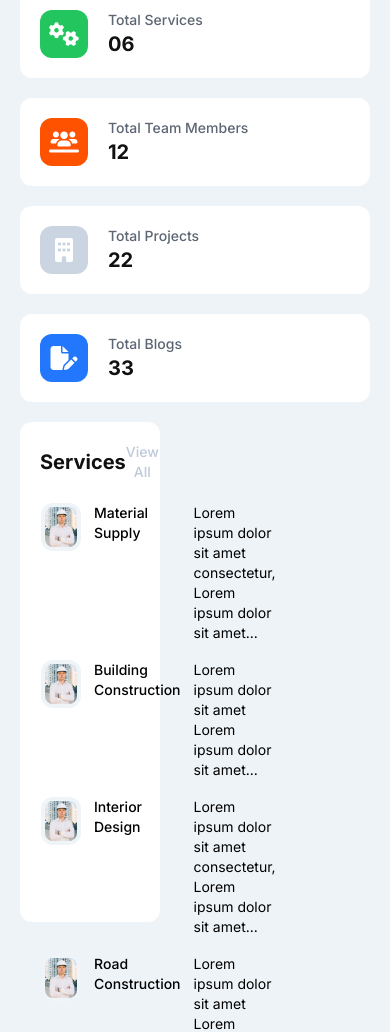
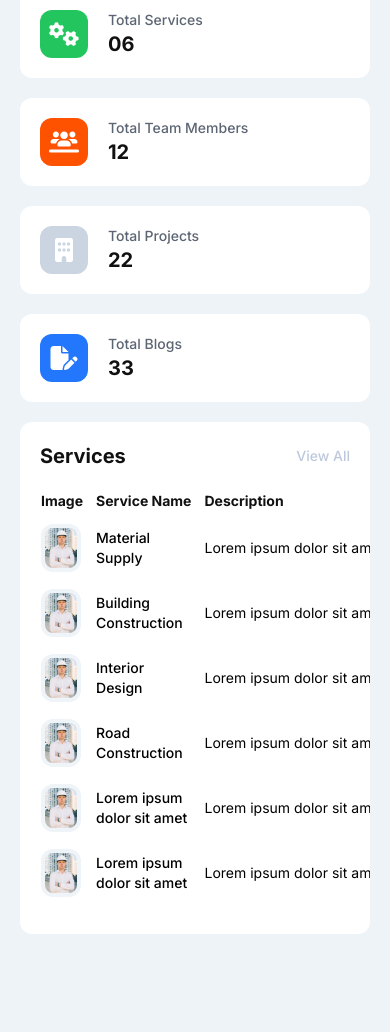
Before and after one commit to Emam-Bokhari/Construction-Portfolio-Dashboard-Template, a website: page src/index.html in a window 390 px wide. Shown: the part 74-1106 px from the top of the page. After the commit the page ends 1048 px from the top, so only its background shows below. Drawn offline with Linux system fonts and the light colour scheme.

Commit message:
fix service section responsive issue

```diff
--- a/src/index.html
+++ b/src/index.html
@@ -508,7 +508,7 @@
 
         <!-- start service table -->
         <div
-          class="p-5 w-2/5 h-[500px]  bg-white rounded-xl"
+          class="p-5 w-full 2xl:w-2/5 h-[512px]  bg-white rounded-xl overflow-auto"
         >
 
         <div class="flex items-center justify-between mb-5" >
@@ -521,7 +521,15 @@
 
           <table>
 
-            <tbody  >
+            <thead>
+              <tr>
+                <td class="text-[#111111] font-[inter] font-[700] text-sm pb-3 align-top whitespace-nowrap" >Image</td>
+                <td class="text-[#111111] font-[inter] font-[700] text-sm pl-3 pb-2 align-top whitespace-nowrap" >Service Name</td>
+                <td class="text-[#111111] font-[inter] font-[700] text-sm pl-3 pb-2 align-top whitespace-nowrap"" >Description</td>
+              </tr>
+            </thead>
+
+            <tbody>
 
               <tr >
                   <td class="pb-4 align-top">
@@ -529,8 +537,8 @@
                       <img class="w-8 h-10 object-cover rounded-lg" src="./assets/profile.jpg" alt="">
                     </div>
                   </td>
-                  <td class="pl-3 pb-4 align-top text-sm font-[inter] font-[500]">Material Supply</td>
-                  <td class="pl-3 pb-4 align-top text-sm font-[inter] font-normal">Lorem ipsum dolor sit amet consectetur, Lorem ipsum dolor sit amet...</td>
+                  <td class="pl-3 pb-4 align-middle text-sm font-[inter] font-[500] ">Material Supply</td>
+                  <td class="pl-3 pb-4 align-middle text-sm font-[inter] font-normal whitespace-nowrap 2xl:whitespace-normal">Lorem ipsum dolor sit amet consectetur, Lorem ipsum dolor sit amet...</td>
               </tr>
 
               <tr >
@@ -539,8 +547,8 @@
                       <img class="w-8 h-10 object-cover rounded-lg" src="./assets/profile.jpg" alt="">
                     </div>
                   </td>
-                  <td class="pl-3 pb-4 align-top text-sm font-[inter] font-[500]">Building Construction</td>
-                  <td class="pl-3 pb-4  align-top text-sm font-[inter] font-normal">Lorem ipsum dolor sit amet Lorem ipsum dolor sit amet...</td>
+                  <td class="pl-3 pb-4 align-middle text-sm font-[inter] font-[500] ">Building Construction</td>
+                  <td class="pl-3 pb-4  align-middle text-sm font-[inter] font-normal whitespace-nowrap 2xl:whitespace-normal">Lorem ipsum dolor sit amet Lorem ipsum dolor sit amet...</td>
               </tr>
 
               <tr >
@@ -549,8 +557,8 @@
                       <img class="w-8 h-10 object-cover rounded-lg" src="./assets/profile.jpg" alt="">
                     </div>
                   </td>
-                  <td class="pl-3  pb-4 align-top text-sm font-[inter] font-[500]">Interior Design</td>
-                  <td class="pl-3 pb-4  align-top text-sm font-[inter] font-normal">Lorem ipsum dolor sit amet consectetur, Lorem ipsum dolor sit amet...</td>
+                  <td class="pl-3  pb-4 align-middle text-sm font-[inter] font-[500] ">Interior Design</td>
+                  <td class="pl-3 pb-4  align-middle text-sm font-[inter] font-normal whitespace-nowrap 2xl:whitespace-normal">Lorem ipsum dolor sit amet consectetur, Lorem ipsum dolor sit amet...</td>
               </tr>
 
               <tr >
@@ -559,8 +567,8 @@
                       <img class="w-8 h-10 object-cover rounded-lg" src="./assets/profile.jpg" alt="">
                     </div>
                   </td>
-                  <td class="pl-3  pb-4 align-top text-sm font-[inter] font-[500]">Road Construction</td>
-                  <td class="pl-3 pb-4  align-top text-sm font-[inter] font-normal">Lorem ipsum dolor sit amet Lorem ipsum dolor sit amet... </td>
+                  <td class="pl-3  pb-4 align-middle text-sm font-[inter] font-[500] ">Road Construction</td>
+                  <td class="pl-3 pb-4  align-middle text-sm font-[inter] font-normal whitespace-nowrap 2xl:whitespace-normal">Lorem ipsum dolor sit amet Lorem ipsum dolor sit amet... </td>
               </tr>
 
               <tr >
@@ -569,8 +577,8 @@
                       <img class="w-8 h-10 object-cover rounded-lg" src="./assets/profile.jpg" alt="">
                     </div>
                   </td>
-                  <td class="pl-3  pb-4 align-top text-sm font-[inter] font-[500]">Lorem ipsum dolor sit amet</td>
-                  <td class="pl-3 pb-4  align-top text-sm font-[inter] font-normal">Lorem ipsum dolor sit amet consectetur, adip Lorem ipsum dolor sit amet...</td>
+                  <td class="pl-3  pb-4 align-middle text-sm font-[inter] font-[500] ">Lorem ipsum dolor sit amet</td>
+                  <td class="pl-3 pb-4  align-middle text-sm font-[inter] font-normal whitespace-nowrap 2xl:whitespace-normal">Lorem ipsum dolor sit amet consectetur, adip Lorem ipsum dolor sit amet...</td>
               </tr>
 
               <tr >
@@ -579,8 +587,8 @@
                       <img class="w-8 h-10 object-cover rounded-lg" src="./assets/profile.jpg" alt="">
                     </div>
                   </td>
-                  <td class="pl-3 pb-4 align-top text-sm font-[inter] font-[500]">Lorem ipsum dolor sit amet</td>
-                  <td class="pl-3 pb-4 align-top text-sm font-[inter] font-normal">Lorem ipsum dolor sit amet consectetur, adip Lorem ipsum dolor sit amet...</td>
+                  <td class="pl-3 pb-4 align-middle text-sm font-[inter] font-[500] ">Lorem ipsum dolor sit amet</td>
+                  <td class="pl-3 pb-4 align-middle text-sm font-[inter] font-normal whitespace-nowrap 2xl:whitespace-normal">Lorem ipsum dolor sit amet consectetur, adip Lorem ipsum dolor sit amet...</td>
               </tr>
 
 
```
Also changed, not shown: src/output.css.
